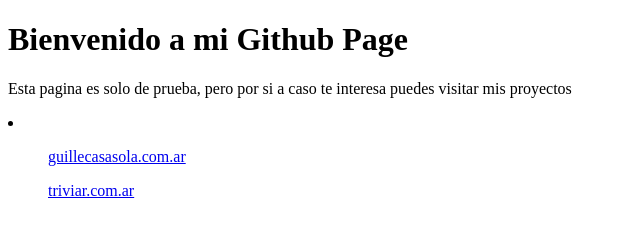
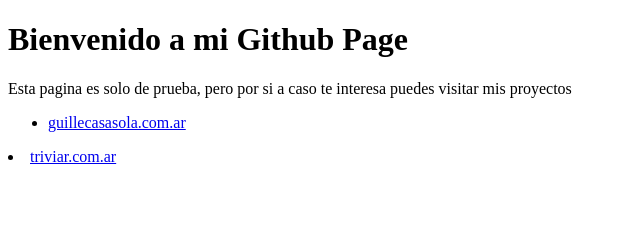
Before and after one commit to GuilleCasasola/guillecasasola.github.io, a plain HTML site: page index.html in a window 1280 px wide. Shown: the whole page, without its empty margins (0-640 px from the left). Drawn offline with Linux system fonts and the light colour scheme.

Commit message:
Arreglo lista

```diff
--- a/index.html
+++ b/index.html
@@ -8,9 +8,9 @@
 <body>
     <h1>Bienvenido a mi Github Page</h1>
     <p> Esta pagina es solo de prueba, pero por si a caso te interesa puedes visitar mis proyectos </p>
-    <li>
-        <ul> <a href="http://guillecasasola.com.ar" target="_blank" rel="noopener noreferrer">guillecasasola.com.ar</a></ul>
-        <ul> <a href="http://triviar.com.ar" target="_blank" rel="noopener noreferrer">triviar.com.ar</a></ul>
-    </li>
+    <ul>
+        <li> <a href="http://guillecasasola.com.ar" target="_blank" rel="noopener noreferrer">guillecasasola.com.ar</a></ul>
+        <li> <a href="http://triviar.com.ar" target="_blank" rel="noopener noreferrer">triviar.com.ar</a></ul>
+    </ul>
 </body>
 </html>
```
